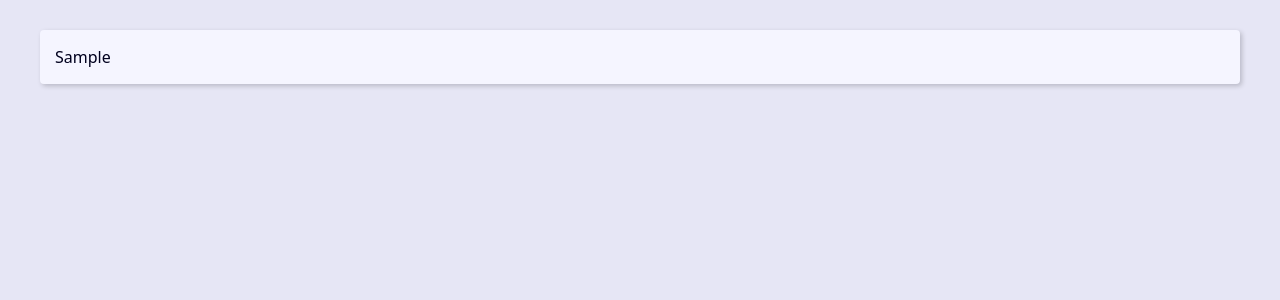
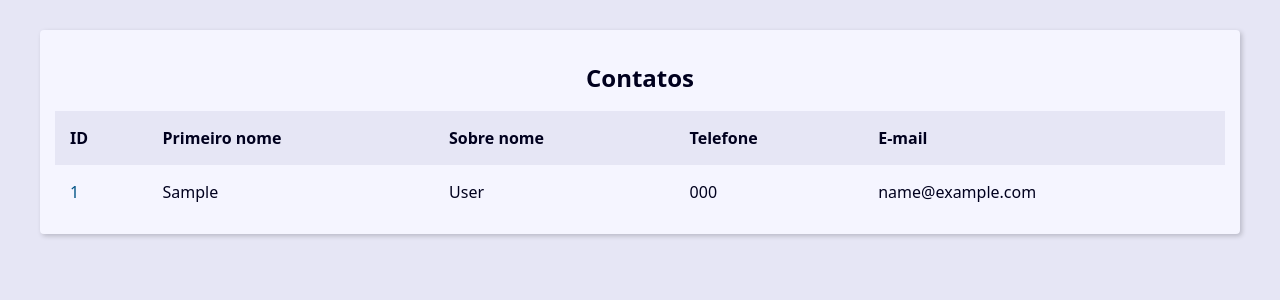
Before and after one commit to Vict0Rocha/projeto_agenda_django, a Django app: page / in a window 1280 px wide. Shown: the top 300 px of the page. Run offline with Django 5.2, Linux system fonts and the light colour scheme; tables that the repository leaves empty hold one stand-in row (values such as "Sample post").

Commit message:
Criando a tabela que exibe os contatos no index.html

```diff
--- a/contact/templates/contact/index.html
+++ b/contact/templates/contact/index.html
@@ -1,7 +1,49 @@
 {% extends "global/base.html" %}
 
 {% block content %}
-    {% for contact in contacts %}
-        {{contact.first_name}} <br>
-    {% endfor %}
+{% comment %} {% endcomment %}
+
+<div class="responsive-table">
+    <table class="contacts-table">
+        <caption class="table-caption">
+            Contatos
+        </caption>
+        <thead>
+            <tr class="table-row table-row-header">
+                <th class="table-header">ID</th>
+                <th class="table-header">Primeiro nome</th>
+                <th class="table-header">Sobre nome</th>
+                <th class="table-header">Telefone</th>
+                <th class="table-header">E-mail</th>
+            </tr>
+        </thead>
+
+        <tbody>
+            {% for contact in contacts %}
+            <tr class="table-row">
+                <td class="table-cel">
+                    <a href="#" class="table-link">
+                        {{contact.id}}
+                    </a>
+                </td>
+                <td class="table-cel">
+                    {{contact.first_name}}
+
+                </td>
+                <td class="table-cel">
+                    {{contact.last_name}}
+
+                </td>
+                <td class="table-cel">
+                    {{contact.phone}}
+
+                </td>
+                <td class="table-cel">
+                    {{contact.email}}
+                </td>
+            </tr>
+            {% endfor %}
+        </tbody>
+    </table>
+</div>
 {% endblock content %}
```
